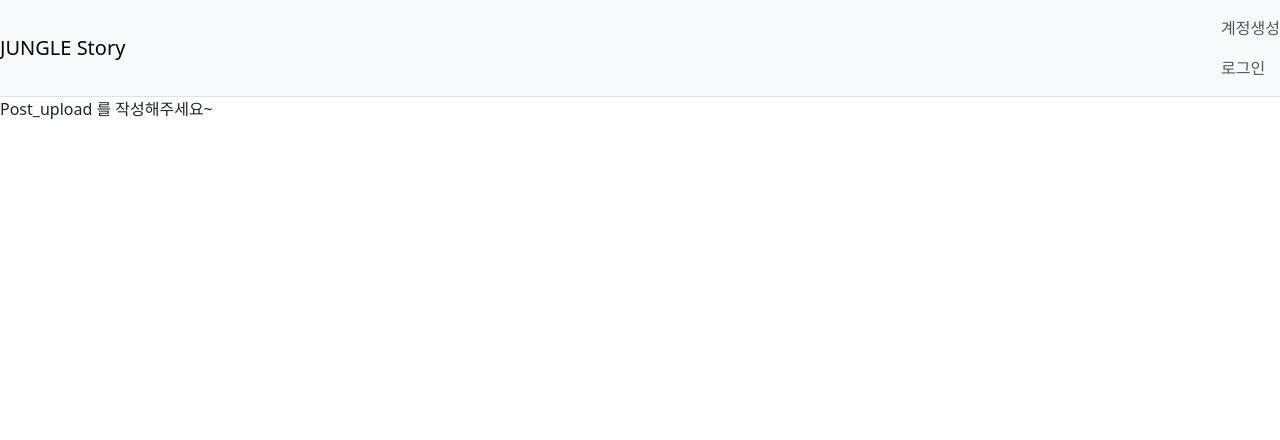
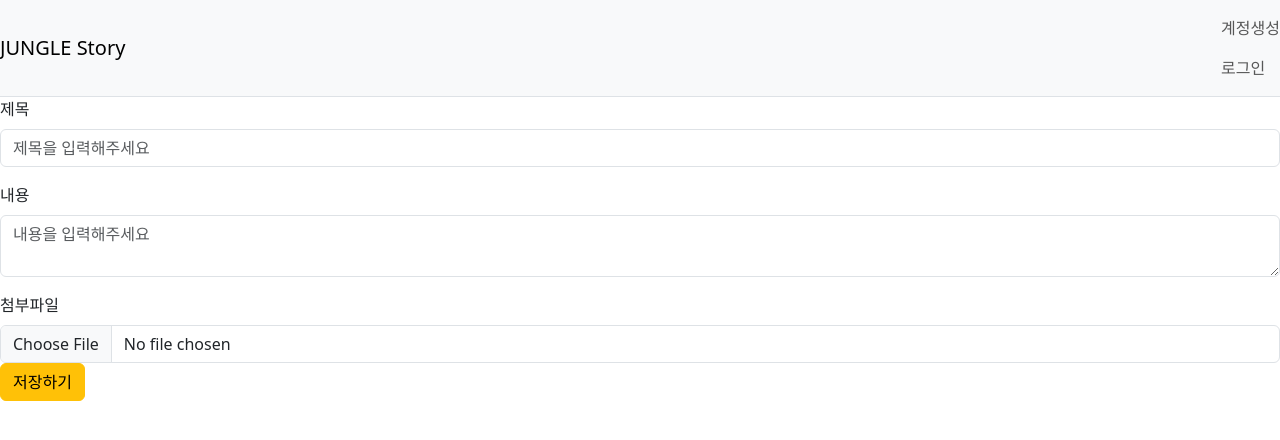
Before and after one commit to jjjjjeongwon/JUNGLE_story, a Flask app: page /post_upload/ in a window 1280 px wide. Shown: the top 440 px of the page. Run offline with Flask 3, Linux system fonts and the light colour scheme; some libraries are stand-ins or nearby versions.

Commit message:
feat: 게시물 작성 및 저장 기능 구현

```diff
--- a/templates/post_upload.html
+++ b/templates/post_upload.html
@@ -1,6 +1,33 @@
 {% extends "base2.html" %}
 {% block content %}
 
-Post_upload 를 작성해주세요~
+<form method="post" class="post-form">
+
+    <div class="form-group">
+        <div class="mb-3">
+            <label for="post_title" class="form-label">제목</label>
+            <input type="text" class="form-control" id="post_title" name="post_title" placeholder="제목을 입력해주세요">
+        </div>
+    </div>
+
+    <div class="form-group">
+        <div class="mb-3">
+            <label for="post_content" class="form-label">내용</label>
+            <textarea class="form-control" id="post_content" placeholder="내용을 입력해주세요" name="post_content"
+                required></textarea>
+
+        </div>
+
+        <div class="form-group">
+            <label for="post_file" class="form-label">첨부파일</label>
+            <input class="form-control" type="file" id="post_file" name="post_file">
+        </div>
+
+
+
+        <button type="submit" class="btn btn-warning">저장하기</button>
+
+    </div>
+</form>
 
 {% endblock %}
--- a/views/post_upload.py
+++ b/views/post_upload.py
@@ -1,5 +1,7 @@
 from flask import Blueprint, url_for, render_template, flash, request
 from flask import redirect, session, g
+
+from datetime import datetime
 
 from pymongo import MongoClient
 
@@ -9,6 +11,25 @@ db = client.dbjungle
 bp = Blueprint('post_upload', __name__, url_prefix='/post_upload')
 
 
-@bp.route('/', methods=('GET', 'POST'))
+@bp.route('/', methods=('POST', 'GET'))
 def post_upload():
+    if request.method == 'POST':
+        post_title = request.form['post_title']
+        post_content = request.form['post_content']
+        post_file = request.form['post_file']
+
+        today = datetime.now()
+
+        new_post = {
+            'title': post_title,
+            'content': post_content,
+            'file': post_file,
+            'create_date': today,
+            'author': g.user['user_id']
+        }
+
+        res = db.post.insert_one(new_post)
+        print(new_post)
+        print(res)
+
     return render_template('post_upload.html')
```
